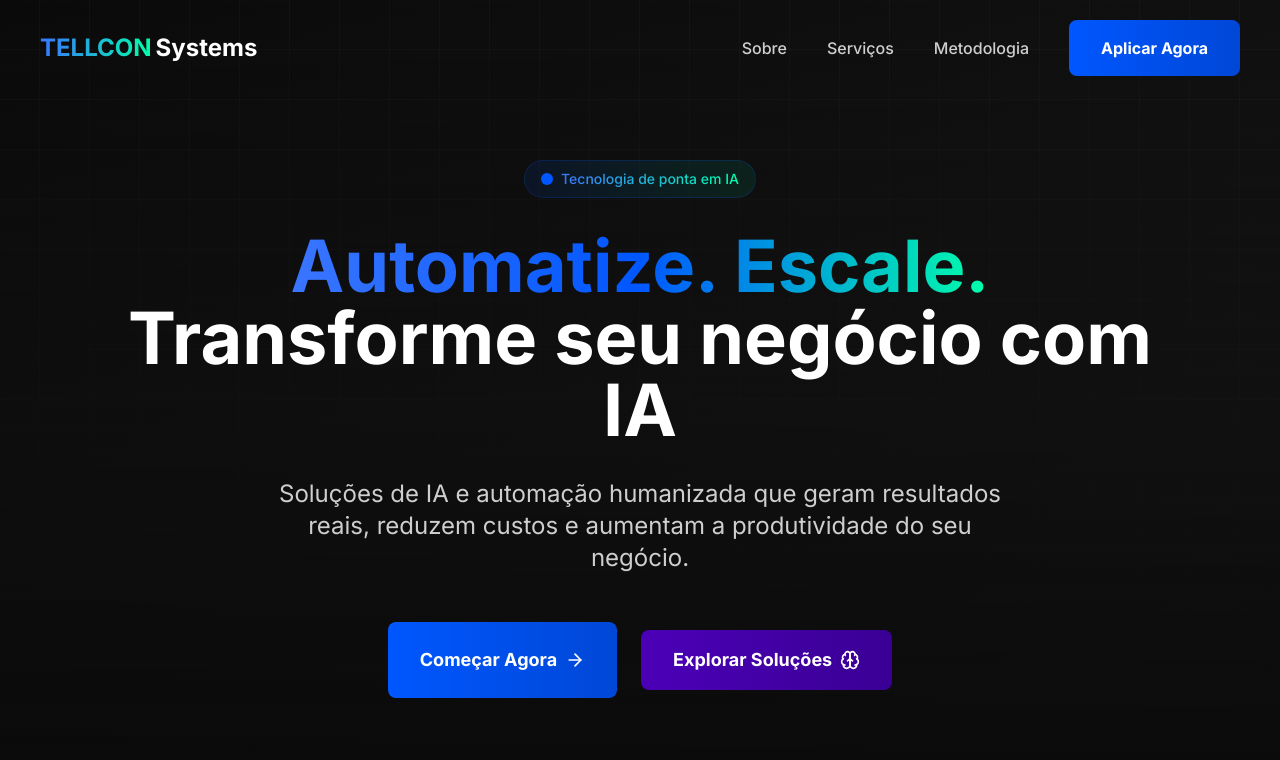
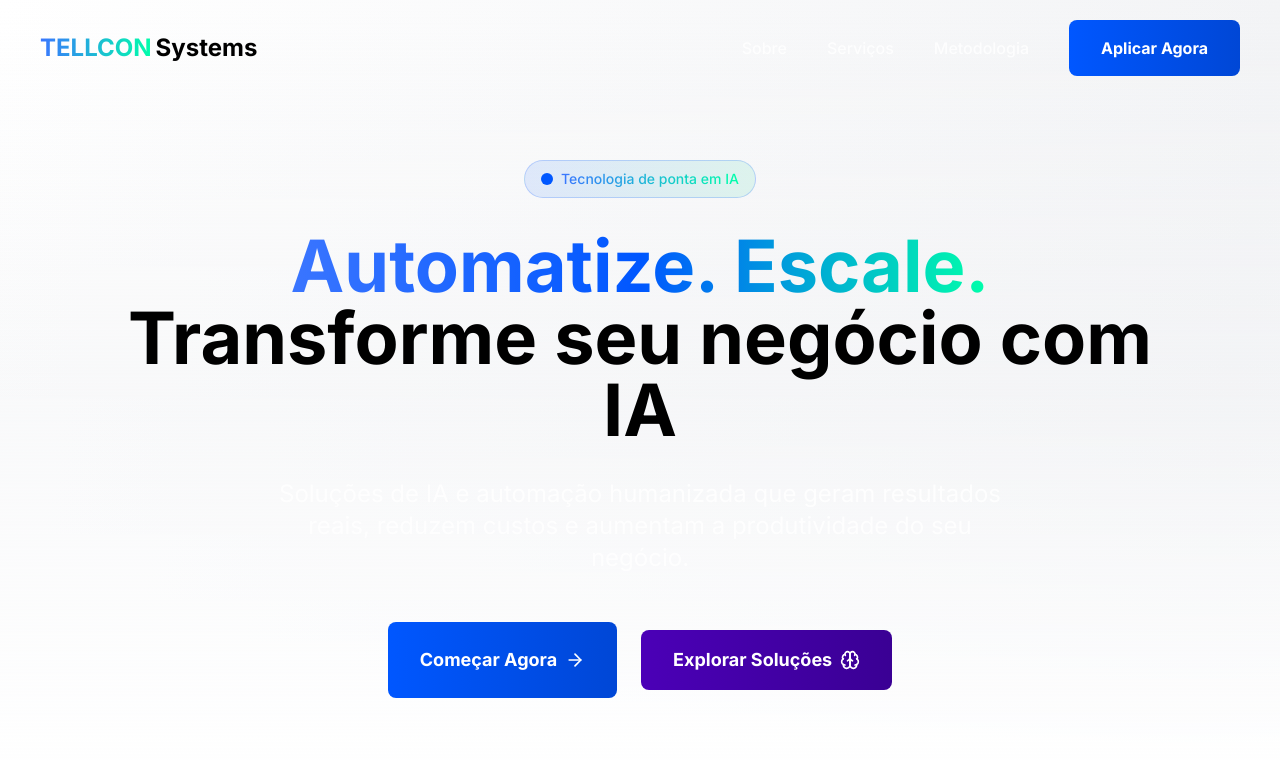
Before and after one commit to CTellini/TLL_Page_system, a React (Vite) app: page / in a window 1280 px wide. Shown: the top 760 px of the page. Built offline with nearby package versions, Linux system fonts and the light colour scheme.

Commit message:
Update App.tsx

```diff
--- a/src/App.tsx
+++ b/src/App.tsx
@@ -12,9 +12,9 @@ import Footer from './components/layout/Footer';
 
 function App() {
   return (
-    <div className="min-h-screen bg-gradient-to-br from-dark-950 via-dark-900 to-dark-950 text-white selection:bg-primary-500/30 selection:text-white">
+    <div className="min-h-screen bg-gradient-to-br from-white via-gray-100 to-white text-black selection:bg-primary-500/30 selection:text-white">
       <div className="fixed inset-0 bg-[url('/grid.svg')] bg-center [mask-image:linear-gradient(180deg,white,rgba(255,255,255,0))]" />
-      <div className="fixed inset-0 bg-gradient-to-t from-dark-950 via-dark-900/50 to-transparent" />
+      <div className="fixed inset-0 bg-gradient-to-t from-white via-gray-100/50 to-transparent" />
       <Header />
       <main className="relative">
         <Hero />
```
